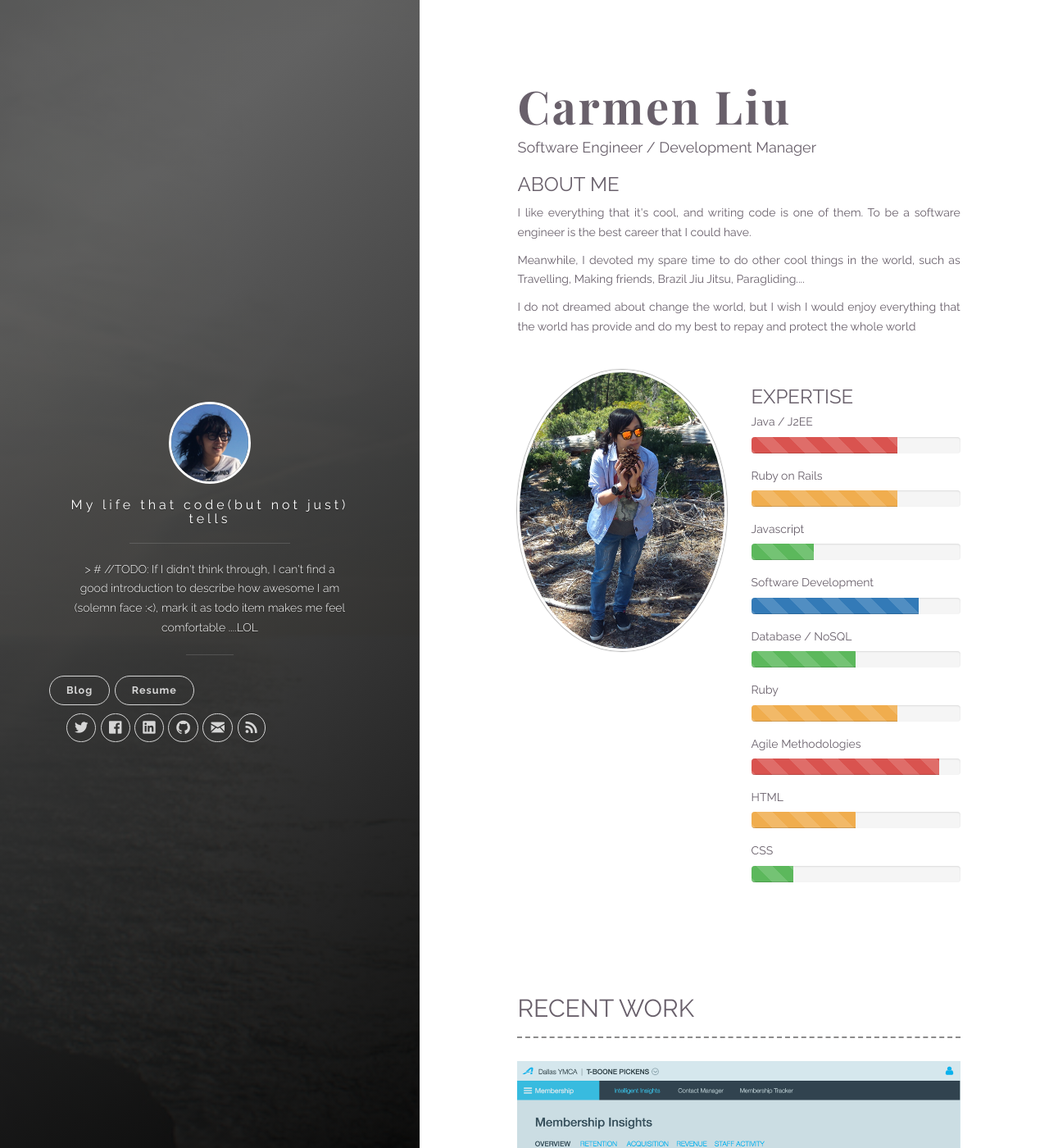
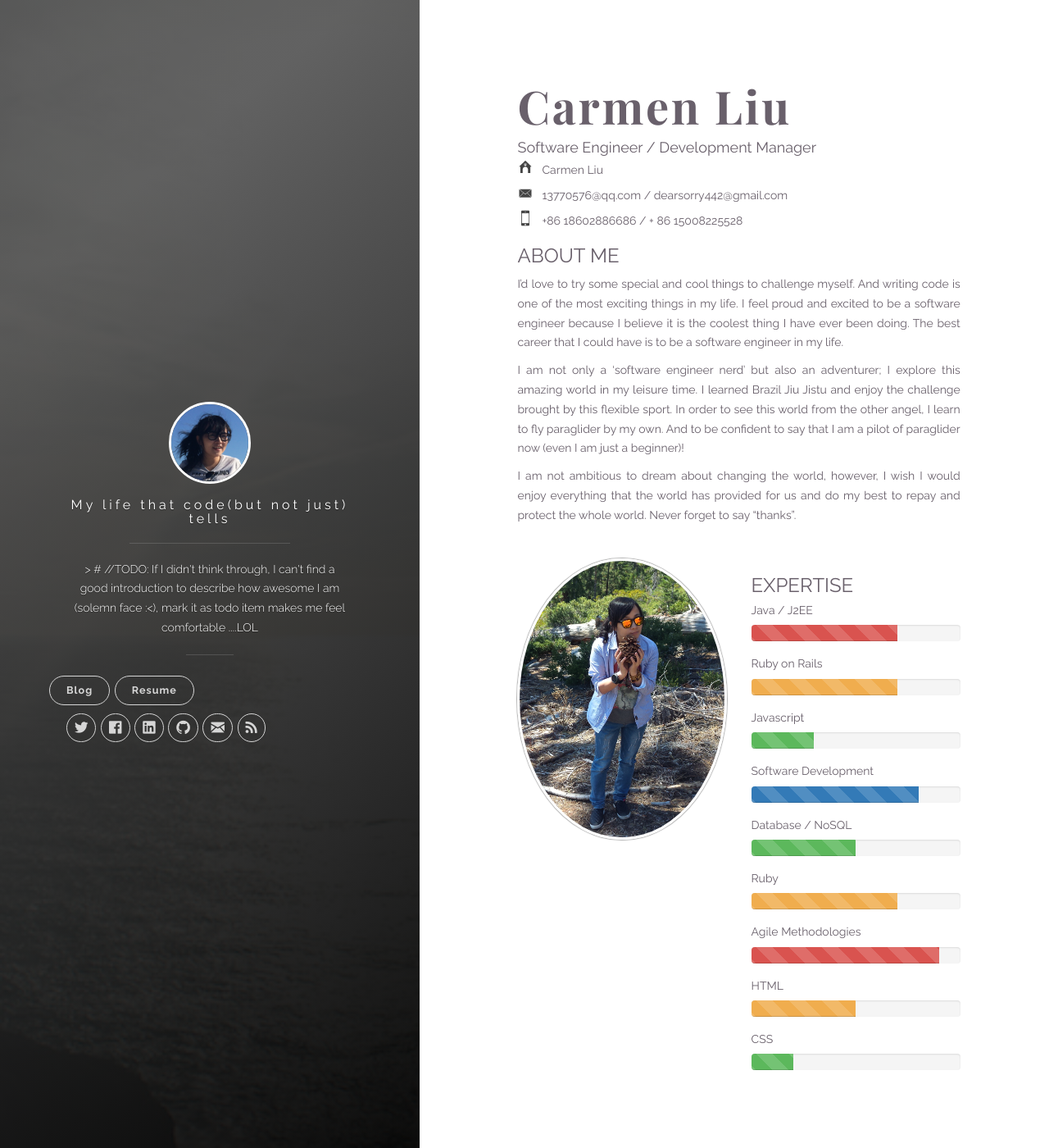
Before and after one commit to carmen0208/carmen0208.github.io, a Jekyll site: the page built from resume.html, in a window 1280 px wide and 1400 px high. Shown: the whole window at 82% size. Built offline with Jekyll 4.4.1, drawn with Linux system fonts in a browser that asks for light colours; nearby versions of some CDN libraries.

Commit message:
modification of resumes

```diff
--- a/css/resume.css
+++ b/css/resume.css
@@ -72,6 +72,10 @@
 .space {
 margin-bottom:40px
 }
+
+.contact-detail dd{margin: 0 0 6px 30px;padding:0;padding-top:5px;}
+.contact-detail dt{float:left;}
+.contact-detail dt img{vertical-align:text-top;width:20px;height:20px;}
 
 .cross-portfolio:not(.notrans) .content > div {
 -webkit-transition-property:-webkit-transform,opacity;
--- a/resume.html
+++ b/resume.html
@@ -24,10 +24,18 @@
 
             <!-- About me -->
             <div class="space">
+              <dl class="contact-detail">
+                  <dt><img src="../images/resume/home.png" alt="address" width="16" height="16"></dt>
+                  <dd>Carmen Liu</dd>
+                  <dt><img src="../images/resume/email.png" alt="email" width="16" height="16"></dt>
+                  <dd>13770576@qq.com / dearsorry442@gmail.com</dd>
+                  <dt><img src="../images/resume/mobile.png" alt="mobile" width="16" height="16"></dt>
+                  <dd>+86 18602886686 / + 86 15008225528</dd>
+              </dl>
               <h3>ABOUT ME</h3>
-              <p class="text-justify">I like everything that it's cool, and writing code is one of them. To be a software engineer is the best career that I could have.</p>
-              <p class="text-justify">Meanwhile, I devoted my spare time to do other cool things in the world, such as Travelling, Making friends, Brazil Jiu Jitsu, Paragliding....</p>
-              <p class="text-justify">I do not dreamed about change the world, but I wish I would enjoy everything that the world has provide and do my best to repay and protect the whole world</p>
+              <p class="text-justify">I’d love to try some special and cool things to challenge myself. And writing code is one of the most exciting things in my life. I feel proud and excited to be a software engineer because I believe it is the coolest thing I have ever been doing. The best career that I could have is to be a software engineer in my life. </p>
+              <p class="text-justify">I am not only a ‘software engineer nerd’ but also an adventurer; I explore this amazing world in my leisure time. I learned Brazil Jiu Jistu and enjoy the challenge brought by this flexible sport. In order to see this world from the other angel, I learn to fly paraglider by my own. And to be confident to say that I am a pilot of paraglider now (even I am just a beginner)! </p>
+              <p class="text-justify"> I am not ambitious to dream about changing the world, however, I wish I would enjoy everything that the world has provided for us and do my best to repay and protect the whole world. Never forget to say “thanks”.</p>
             </div>
             <!-- End of about me -->
           </div>
@@ -119,7 +127,7 @@
               <figcaption>
                 <h2>Activity Cloud</h2>
                 <p><strong>Duration: </strong> Jan 2013 – now</br>
-                The Activity Cloud project was to system that pull and analysing all the data that we generated from other products of company. It offered a website to let activity organizer to analyzing their activities as well as offer them a better time/place to plan their activity based on the data analyzing.
+                The Activity Cloud project is a system which to get and analyze all the data from other products of company.We set up a website to provide activity organizers a better space to plan and analyze their own activities by the data analyzing of the The Activity Cloud project.
               </br><strong>Development Environment:</strong> Github, Gitlab, Jenkins, MS Sql Server, MongoDB, Nginx, Jira
               </br><strong>Language: </strong> Ruby on Rails, Emberjs, Restful, Nodejs</p>
               </figcaption>
@@ -384,7 +392,8 @@
             <!-- work 1 -->
             <div class="col-sm-8 col-md-8 col-md-push-4 animated">
               <h3>The Activity Cloud</h3>
-              <p> The Activity Cloud project was to system that pull and analysing all the data that we generated from other products of company. It offered a website to let activity organizer to analyzing their activities as well as offer them a better time/place to plan their activity based on the data analyzing. </p>
+              <p>The Activity Cloud project is a system which to get and analyze all the data from other products of the company.</p>
+              <p>We set up a website to provide activity organizers a better space to plan and analyze their own activities by the data analyzing of The Activity Cloud project.</p>
               <h4> Responsibility</h4>
               <ul>
                 <li>Daily communication with all stakeholders in this project;</li>
@@ -495,7 +504,7 @@
               <h3> Bangkok kbank Sales and Service Platform </h3>
               <p> The whole project was an outsourcing project for Bangkok KBank, revolving around establishing the customer management system. The system would be used by the customer service department in KBank to maintain their customer info, orchestrate campaigns for customer and analyze their interest and needs according to purchase records. Except customer data, all data we needed were obtained through data warehouse. The whole architect was J2EE.Our Company collaborated with S1 Company to implement they system through their framework. In the meantime, we also used other open source framework such as SpringMVC.</p>
               <h4> Responsibility</h4>
-              <p>In this project, I worked as the software. My duties in this project include design of the overall scheme, implementation of project and mentor team members. In details, I was responsible for analyzing system requirement, composing the software design documents, setting up the source framework, implementing the core functions, key features, doing unit testing, fixing defects, maintaining the source code</p>
+              <p>In this project, I worked as the software engineer. My duties in this project include design of the overall scheme, implementation of project and mentor team members. In details, I was responsible for analyzing system requirement, composing the software design documents, setting up the source framework, implementing the core functions, key features, doing unit testing, fixing defects, maintaining the source code</p>
               <h4> Development Environment</h4>
               <p>DB2, Web Sphere, Eclipse, S1 framework, Scrum, Jira, SVN</p>
               <h4> Language & Frameworks: </h4>
@@ -558,8 +567,8 @@
             <div class="col-sm-8 col-md-8 col-md-push-4 animated">
               <h3>Formosa ERP Swing Form</h3>
               <p> Formosa ERP is a large-scale enterprise management software with a wide variety of functions, such as talent recruiting, human resource, marketing, project management, finance management…and so on.</p>
-              <h4> Responsibility</h4>
-              <p>: In the project, the Formosa company provided a API based on the jdk1.4 and eclipse 3.1 version; And we then implemented the business logic on the specific document (requirement document) based on this platform; Because the project was a C/S structure model through the java swing technique, in case the Formosa API failed to implement the business logic, we would use the pure java swing technique as alternative solution. We needed to compare the data from Oracle database with that from application, which was a highly efficient method to debug and figure out the problem. And the procedure operation was plus.</p>
+              <h4> Responsibility :</h4>
+              <p> In the project, the Formosa company provided a API based on the jdk1.4 and eclipse 3.1 version; And we then implemented the business logic on the specific document (requirement document) based on this platform; Because the project was a C/S structure model through the java swing technique, in case the Formosa API failed to implement the business logic, we would use the pure java swing technique as alternative solution. We needed to compare the data from Oracle database with that from application, which was a highly efficient method to debug and figure out the problem. And the procedure operation was plus.</p>
               <h4> Development Environment</h4>
               <p>Eclipse, Oracle, CMMI 3, SVN, eclipse plugin</p>
               <h4> Language & Frameworks: </h4>
```
Also changed, not shown: images/resume/mobile.png (added).
